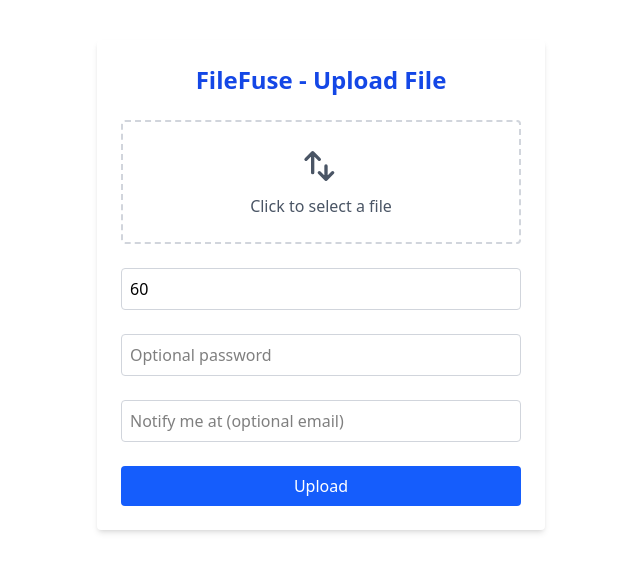
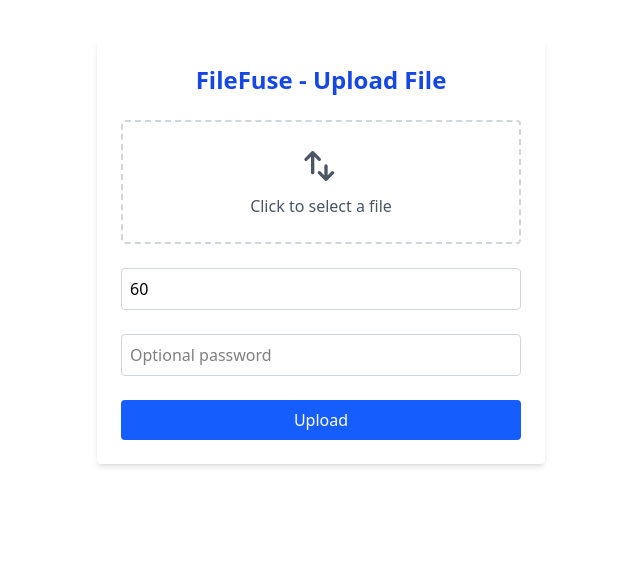
Before and after one commit to Deepadharsini/Filefuse, a React (Vite) app in the folder frontend/: page / in a window 1280 px wide. Shown: the top 572 px of the page, without its empty margins (319-959 px from the left). Built offline with nearby package versions, Linux system fonts and the light colour scheme.

Commit message:
uploadfrom fix

```diff
--- a/frontend/src/components/UploadForm.jsx
+++ b/frontend/src/components/UploadForm.jsx
@@ -79,14 +79,6 @@
         onChange={(e) => setPassword(e.target.value)}
         className="w-full p-2 border border-gray-300 rounded"
       />
-      <input
-        type="email"
-        placeholder="Notify me at (optional email)"
-        value={email}
-        onChange={(e) => setEmail(e.target.value)}
-        className="w-full p-2 border border-gray-300 rounded"
-      />
-
       {/* Upload Button */}
       <button
         onClick={handleUpload}
```
